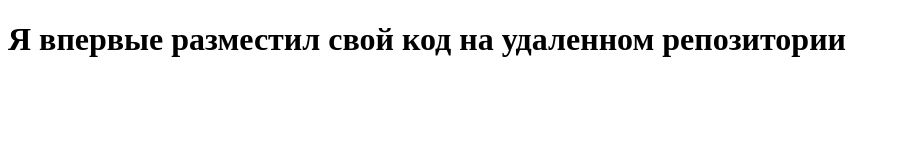
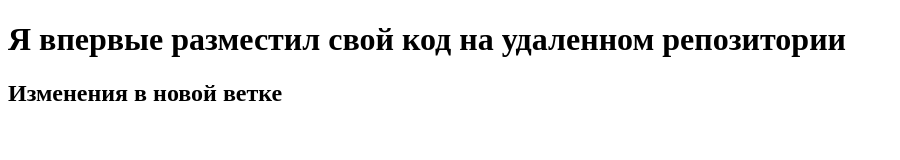
Before and after one commit to noshyne/test_repo, a plain HTML site: page index.html in a window 1280 px wide. Shown: the whole page, without its empty margins (0-900 px from the left). Drawn offline with Linux system fonts and the light colour scheme.

Commit message:
add h2 in new-branch

```diff
--- a/index.html
+++ b/index.html
@@ -8,5 +8,6 @@
 </head>
 <body>
     <h1>Я впервые разместил свой код на удаленном репозитории</h1>
+    <h2>Изменения в новой ветке</h2>
 </body>
 </html>
```
